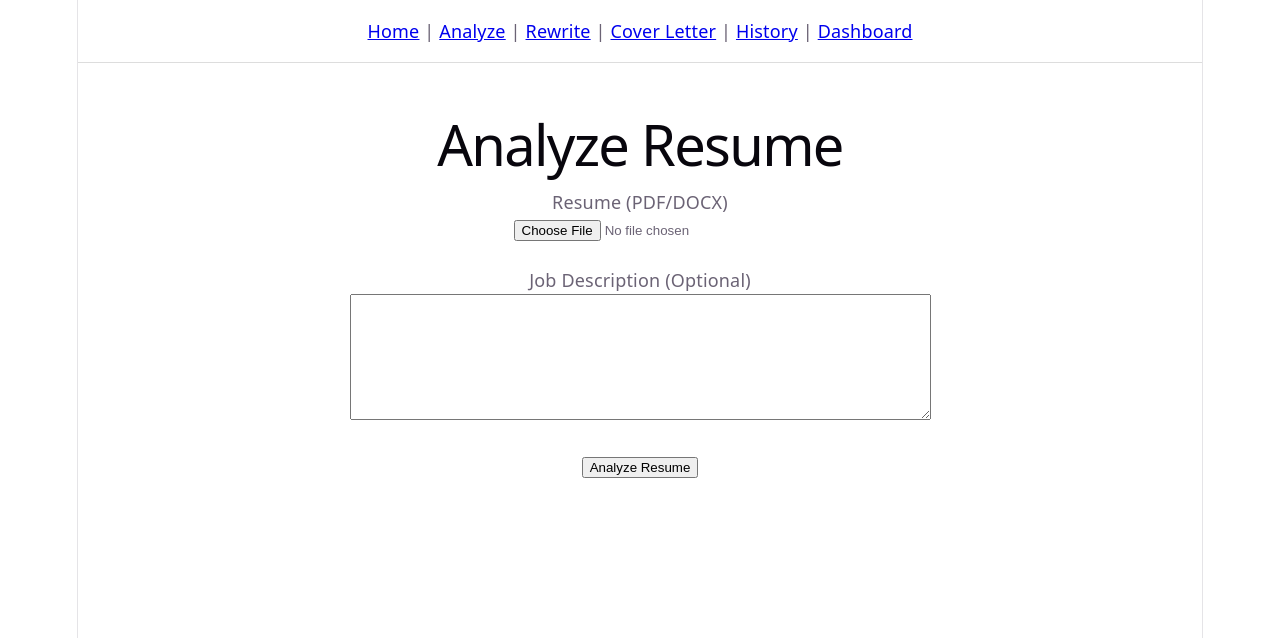
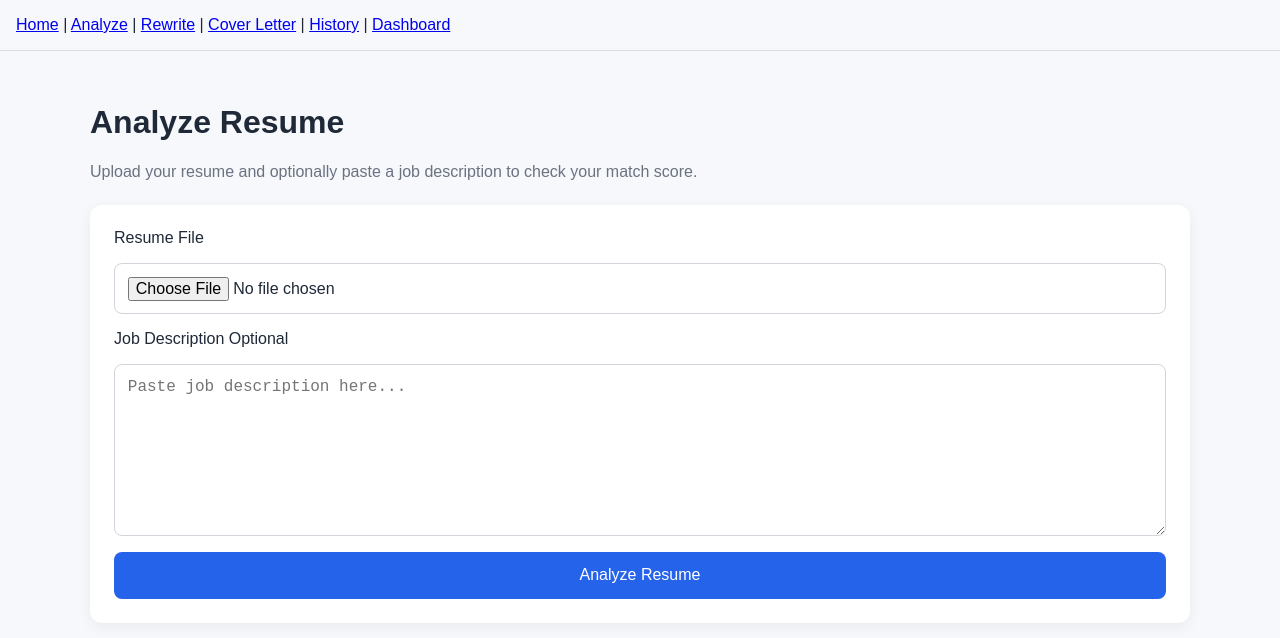
Before and after one commit to nirupamm/ai-resume-analyzer, a React app in the folder frontend/: page /analyze in a window 1280 px wide. Shown: the top 638 px of the page. Built offline with nearby package versions, Linux system fonts and the light colour scheme; the HTML template or start-up script is replaced by a standard one.

Commit message:
Display resume analysis results in UI cards

```diff
--- a/frontend/src/index.css
+++ b/frontend/src/index.css
@@ -1,111 +1,88 @@
-:root {
-  --text: #6b6375;
-  --text-h: #08060d;
-  --bg: #fff;
-  --border: #e5e4e7;
-  --code-bg: #f4f3ec;
-  --accent: #aa3bff;
-  --accent-bg: rgba(170, 59, 255, 0.1);
-  --accent-border: rgba(170, 59, 255, 0.5);
-  --social-bg: rgba(244, 243, 236, 0.5);
-  --shadow:
-    rgba(0, 0, 0, 0.1) 0 10px 15px -3px, rgba(0, 0, 0, 0.05) 0 4px 6px -2px;
-
-  --sans: system-ui, 'Segoe UI', Roboto, sans-serif;
-  --heading: system-ui, 'Segoe UI', Roboto, sans-serif;
-  --mono: ui-monospace, Consolas, monospace;
-
-  font: 18px/145% var(--sans);
-  letter-spacing: 0.18px;
-  color-scheme: light dark;
-  color: var(--text);
-  background: var(--bg);
-  font-synthesis: none;
-  text-rendering: optimizeLegibility;
-  -webkit-font-smoothing: antialiased;
-  -moz-osx-font-smoothing: grayscale;
-
-  @media (max-width: 1024px) {
-    font-size: 16px;
-  }
+body {
+  margin: 0;
+  font-family: Arial, sans-serif;
+  background: #f6f8fb;
+  color: #1f2937;
 }
 
-@media (prefers-color-scheme: dark) {
-  :root {
-    --text: #9ca3af;
-    --text-h: #f3f4f6;
-    --bg: #16171d;
-    --border: #2e303a;
-    --code-bg: #1f2028;
-    --accent: #c084fc;
-    --accent-bg: rgba(192, 132, 252, 0.15);
-    --accent-border: rgba(192, 132, 252, 0.5);
-    --social-bg: rgba(47, 48, 58, 0.5);
-    --shadow:
-      rgba(0, 0, 0, 0.4) 0 10px 15px -3px, rgba(0, 0, 0, 0.25) 0 4px 6px -2px;
-  }
-
-  #social .button-icon {
-    filter: invert(1) brightness(2);
-  }
+.page-container {
+  max-width: 1100px;
+  margin: 0 auto;
+  padding: 2rem;
 }
 
-body {
-  margin: 0;
+.subtitle {
+  color: #6b7280;
+  margin-bottom: 1.5rem;
 }
 
-#root {
-  width: 1126px;
-  max-width: 100%;
-  margin: 0 auto;
-  text-align: center;
-  border-inline: 1px solid var(--border);
-  min-height: 100svh;
+.form-card,
+.result-card,
+.score-card {
+  background: white;
+  border-radius: 12px;
+  padding: 1.5rem;
+  box-shadow: 0 4px 14px rgba(0, 0, 0, 0.06);
+  margin-bottom: 1rem;
+}
+
+.form-card {
   display: flex;
   flex-direction: column;
-  box-sizing: border-box;
+  gap: 1rem;
 }
 
-h1,
-h2 {
-  font-family: var(--heading);
-  font-weight: 500;
-  color: var(--text-h);
+input,
+textarea {
+  padding: 0.8rem;
+  border: 1px solid #d1d5db;
+  border-radius: 8px;
+  font-size: 1rem;
 }
 
-h1 {
-  font-size: 56px;
-  letter-spacing: -1.68px;
-  margin: 32px 0;
-  @media (max-width: 1024px) {
-    font-size: 36px;
-    margin: 20px 0;
-  }
-}
-h2 {
-  font-size: 24px;
-  line-height: 118%;
-  letter-spacing: -0.24px;
-  margin: 0 0 8px;
-  @media (max-width: 1024px) {
-    font-size: 20px;
-  }
-}
-p {
-  margin: 0;
+button {
+  background: #2563eb;
+  color: white;
+  border: none;
+  padding: 0.9rem 1.2rem;
+  border-radius: 8px;
+  font-size: 1rem;
+  cursor: pointer;
 }
 
-code,
-.counter {
-  font-family: var(--mono);
-  display: inline-flex;
-  border-radius: 4px;
-  color: var(--text-h);
+button:disabled {
+  background: #9ca3af;
+  cursor: not-allowed;
 }
 
-code {
-  font-size: 15px;
-  line-height: 135%;
-  padding: 4px 8px;
-  background: var(--code-bg);
+.results-section {
+  margin-top: 2rem;
 }
+
+.score-grid,
+.result-grid {
+  display: grid;
+  gap: 1rem;
+}
+
+.score-grid {
+  grid-template-columns: repeat(auto-fit, minmax(220px, 1fr));
+}
+
+.result-grid {
+  grid-template-columns: repeat(auto-fit, minmax(300px, 1fr));
+}
+
+.score-card p {
+  font-size: 2rem;
+  font-weight: bold;
+  color: #2563eb;
+}
+
+.result-card ul {
+  padding-left: 1.2rem;
+}
+
+.result-card li {
+  margin-bottom: 0.5rem;
+}
--- a/frontend/src/pages/AnalyzeResume.jsx
+++ b/frontend/src/pages/AnalyzeResume.jsx
@@ -6,6 +6,8 @@ export default function AnalyzeResume() {
   const [jobDescription, setJobDescription] = useState("");
   const [result, setResult] = useState(null);
   const [loading, setLoading] = useState(false);
+
+  const analysis = result?.analysis;
 
   const handleAnalyze = async (e) => {
     e.preventDefault();
@@ -21,66 +23,100 @@ export default function AnalyzeResume() {
 
     try {
       setLoading(true);
+      setResult(null);
 
       const data = await analyzeResume(formData);
-
       setResult(data);
     } catch (error) {
       console.error(error);
-      alert("Analysis failed.");
+      alert("Analysis failed. Make sure Django and Ollama are running.");
     } finally {
       setLoading(false);
     }
   };
 
+  const renderList = (title, items) => (
+    <div className="result-card">
+      <h3>{title}</h3>
+      {items && items.length > 0 ? (
+        <ul>
+          {items.map((item, index) => (
+            <li key={index}>{item}</li>
+          ))}
+        </ul>
+      ) : (
+        <p>No data available.</p>
+      )}
+    </div>
+  );
+
   return (
-    <div style={{ padding: "2rem" }}>
+    <div className="page-container">
       <h1>Analyze Resume</h1>
+      <p className="subtitle">
+        Upload your resume and optionally paste a job description to check your match score.
+      </p>
 
-      <form onSubmit={handleAnalyze}>
-        <div>
-          <label>Resume (PDF/DOCX)</label>
-          <br />
+      <form onSubmit={handleAnalyze} className="form-card">
+        <label>Resume File</label>
         <input
           type="file"
           accept=".pdf,.doc,.docx"
           onChange={(e) => setResume(e.target.files[0])}
         />
-        </div>
 
-        <br />
-
-        <div>
-          <label>Job Description (Optional)</label>
-          <br />
+        <label>Job Description Optional</label>
         <textarea
           rows="8"
-            cols="70"
+          placeholder="Paste job description here..."
           value={jobDescription}
           onChange={(e) => setJobDescription(e.target.value)}
         />
-        </div>
-
-        <br />
 
         <button type="submit" disabled={loading}>
           {loading ? "Analyzing..." : "Analyze Resume"}
         </button>
       </form>
 
-      {result && (
-        <div style={{ marginTop: "2rem" }}>
-          <h2>Analysis Result</h2>
+      {analysis && (
+        <div className="results-section">
+          <h2>Analysis Results</h2>
 
-          <pre
-            style={{
-              background: "#f4f4f4",
-              padding: "1rem",
-              overflowX: "auto",
-            }}
-          >
-            {JSON.stringify(result, null, 2)}
-          </pre>
+          <div className="score-grid">
+            <div className="score-card">
+              <h3>Resume Score</h3>
+              <p>{analysis.resume_score ?? "N/A"}/100</p>
+            </div>
+
+            <div className="score-card">
+              <h3>Job Match Score</h3>
+              <p>{analysis.job_match_score ?? "N/A"}/100</p>
+            </div>
+          </div>
+
+          <div className="result-card">
+            <h3>Summary</h3>
+            <p>{analysis.summary || "No summary available."}</p>
+          </div>
+
+          <div className="result-grid">
+            {renderList("Matched Skills", analysis.matched_skills)}
+            {renderList("Missing Skills", analysis.missing_skills)}
+            {renderList("Strengths", analysis.strengths)}
+            {renderList("Weaknesses", analysis.weaknesses)}
+            {renderList("ATS Tips", analysis.ats_tips)}
+            {renderList(
+              "Job Specific Recommendations",
+              analysis.job_specific_recommendations
+            )}
+            {renderList("Recommended Roles", analysis.recommended_roles)}
+            {renderList("Project Suggestions", analysis.project_suggestions)}
+          </div>
+
+          <div className="result-card">
+            <h3>Improved Summary</h3>
+            <p>{analysis.improved_summary || "No improved summary available."}</p>
+          </div>
         </div>
       )}
     </div>
```
Lines whose indentation alone changed are shown as unchanged.
